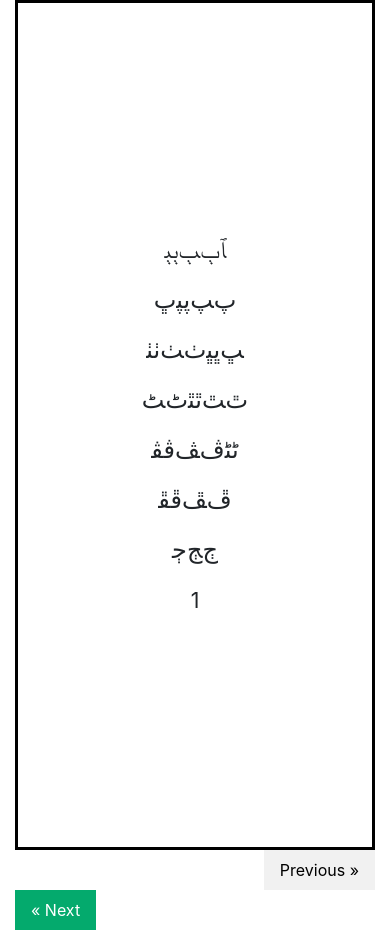
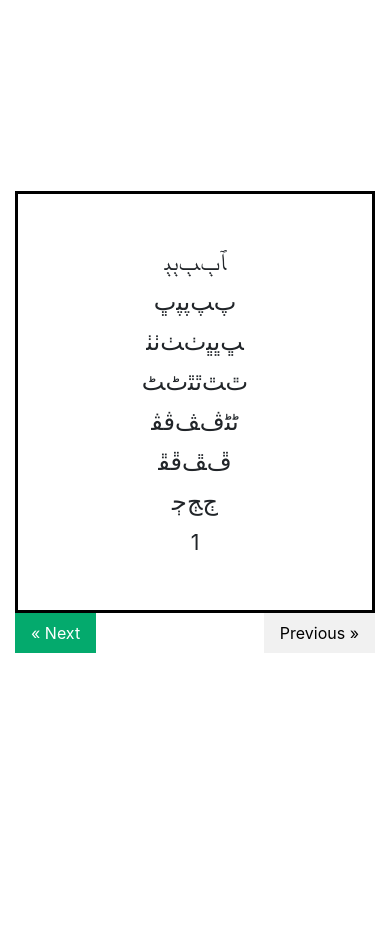
Before and after one commit to ProgrammerAHM/mapping_mos7ap, a plain HTML site: page index.html in a window 390 px wide. After the commit the page ends 844 px from the top, so only its background shows below. Drawn offline with nearby package versions, Linux system fonts and the light colour scheme; a web font is replaced by a local one.

Commit message:
some edit

```diff
--- a/index.html
+++ b/index.html
@@ -4,16 +4,16 @@
 <head>
   <meta charset="UTF-8">
   <meta name="viewport" content="width=device-width, initial-scale=1.0">
+  <link rel="stylesheet" href="https://maxcdn.bootstrapcdn.com/bootstrap/4.5.2/css/bootstrap.min.css">
   <link rel="stylesheet" type="text/css" href="styles.css">
   <link rel="stylesheet" type="text/css" href="fonts_handle.css">
-  <link rel="stylesheet" href="https://maxcdn.bootstrapcdn.com/bootstrap/4.5.2/css/bootstrap.min.css">
 
 </head>
 
 <body>
-
-    <div class="container">
-      <div class="row">
+    <section class="mos7af">
+      <div class="container">
+        <div class="row">
         <div class="col-md-12 flex flex-row align-items-center justify-content-center">
           <div class="page right_P">
             <div class="page_1"></div>
@@ -32,12 +32,12 @@
     </div>
     <div class="container">
       <div class="row">
-        <div class="col-sm-6 text-right"><a id="previousButton" class="previous">&laquo; Previous</a></div>
-        <div class="col-sm-6"><a id="nextButton" class="next">Next &raquo;</a></div>
+        <div class="col-6 text-right"><a id="previousButton" class="previous">&laquo; Previous</a></div>
+        <div class="col-6"><a id="nextButton" class="next">Next &raquo;</a></div>
       </div>
 
     </div>
-
+  </section>
   </body>
 <script src="https://code.jquery.com/jquery-3.6.0.min.js"></script>
 <script src="/script.js"></script>
--- a/script.js
+++ b/script.js
@@ -235,15 +235,7 @@ $(document).ready(function () {
                 "&#64394;": "2",
                 "&#64395;": "2",
             },
-            {
-                "&#64385;": "1",
-                "&#64419;": "1",
-
-                "&#64360;": "2",
-                "&#64361;": "2",
-                "&#64394;": "2",
-                "&#64395;": "2",
-            },
+            {},
             {},
         ]
 
--- a/styles.css
+++ b/styles.css
@@ -2,7 +2,6 @@
   display: flex;
   flex-direction: column;
   justify-content: center;
-  height: 850px;
   /* width: 100%; */
   width: 525px;
   overflow-y: hidden;
@@ -53,9 +52,23 @@
 
 }
 
-@media (max-width: 576px) {}
+@media (max-width: 576px) {
+  .page {
+  padding: 5px;
+  width: 360px;
+  line-height: 40px;
+  min-height: 50vb;
+  font-size: 24px;
+  }
+}
 
-
+.mos7af{
+  height: 100vb;
+  display: flex;
+  flex-direction: column;
+  justify-content: center;
+  align-items: center;
+}
 .page span {
   cursor: pointer;
 }
@@ -86,6 +99,7 @@ a {
   padding: 8px 16px;
   cursor: pointer;
   user-select: none;
+  text-decoration: none;
 }
 
 a:hover {
```
